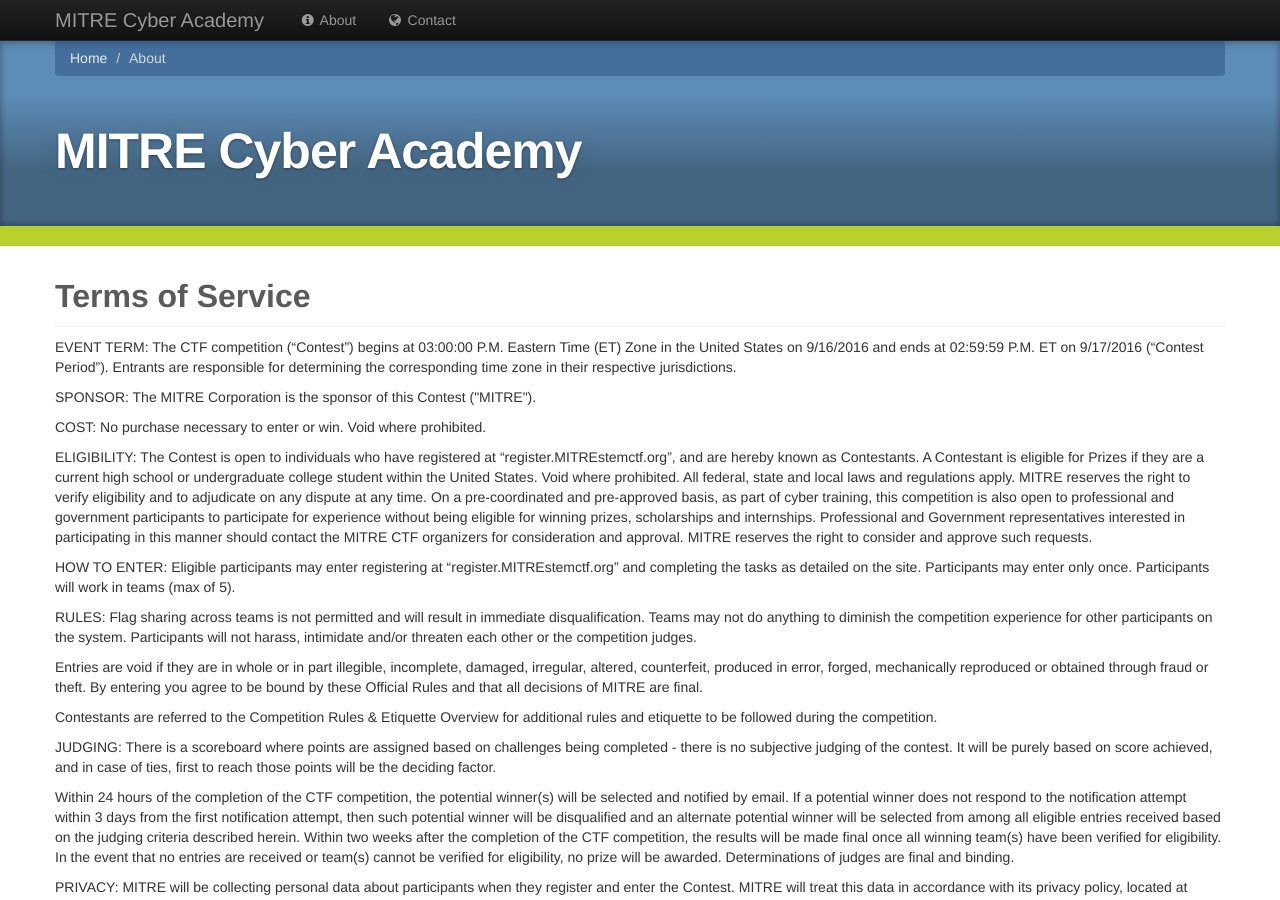
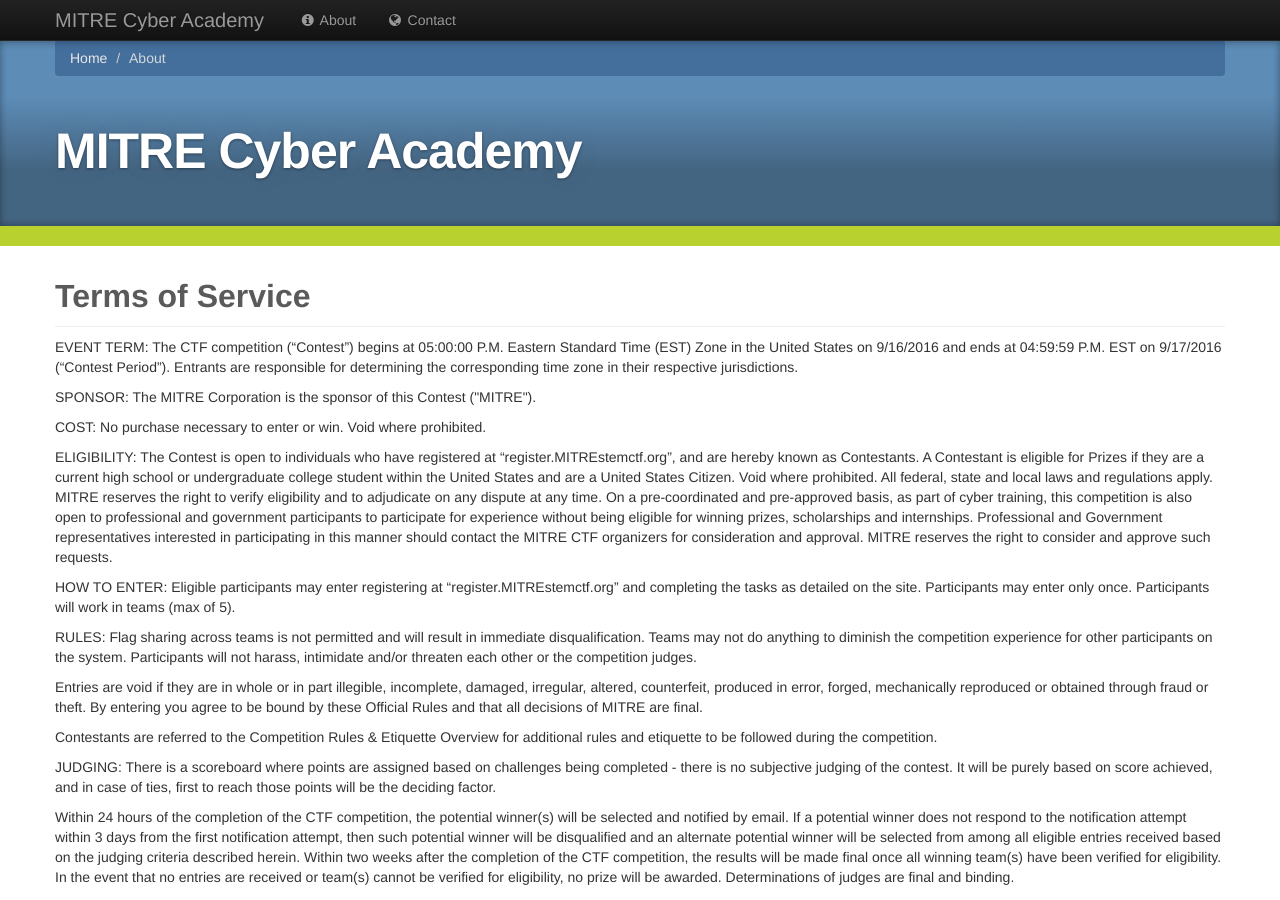
Before and after one commit to mitre-cyber-academy/mitre-cyber-academy.github.io, a Jekyll site: the page built from terms-of-service/index.html, in a window 1280 px wide and 900 px high. Built offline with Jekyll 4.4.1, drawn with Linux system fonts in a browser that asks for light colours.

Commit message:
Clarify some errors in the terms of service.

```diff
--- a/terms-of-service/index.html
+++ b/terms-of-service/index.html
@@ -19,13 +19,13 @@ title: MITRE Cyber Academy | Terms of Service
         <h1>Terms of Service</h1>
     </div>
     <div class="maincontent row-fluid">
-        <p>EVENT TERM: The CTF competition (“Contest”) begins at 03:00:00 P.M. Eastern Time (ET) Zone in the United States on 9/16/2016 and ends at 02:59:59 P.M. ET on 9/17/2016 (“Contest Period”). Entrants are responsible for determining the corresponding time zone in their respective jurisdictions.</p>
+        <p>EVENT TERM: The CTF competition (“Contest”) begins at 05:00:00 P.M. Eastern Standard Time (EST) Zone in the United States on 9/16/2016 and ends at 04:59:59 P.M. EST on 9/17/2016 (“Contest Period”). Entrants are responsible for determining the corresponding time zone in their respective jurisdictions.</p>
 
         <p>SPONSOR: The MITRE Corporation is the sponsor of this Contest ("MITRE").</p>
 
         <p>COST:  No purchase necessary to enter or win. Void where prohibited.</p>
 
-        <p>ELIGIBILITY: The Contest is open to individuals who have registered at “register.MITREstemctf.org”, and are hereby known as Contestants.  A Contestant is eligible for Prizes if they are a current high school or undergraduate college student within the United States.  Void where prohibited.  All federal, state and local laws and regulations apply. MITRE reserves the right to verify eligibility and to adjudicate on any dispute at any time.  On a pre-coordinated and pre-approved basis, as part of cyber training, this competition is also open to professional and government participants to participate for experience without being eligible for winning prizes, scholarships and internships.  Professional and Government representatives interested in participating in this manner should contact the MITRE CTF organizers for consideration and approval.  MITRE reserves the right to consider and approve such requests.</p>
+        <p>ELIGIBILITY: The Contest is open to individuals who have registered at “register.MITREstemctf.org”, and are hereby known as Contestants.  A Contestant is eligible for Prizes if they are a current high school or undergraduate college student within the United States and are a United States Citizen.  Void where prohibited.  All federal, state and local laws and regulations apply. MITRE reserves the right to verify eligibility and to adjudicate on any dispute at any time.  On a pre-coordinated and pre-approved basis, as part of cyber training, this competition is also open to professional and government participants to participate for experience without being eligible for winning prizes, scholarships and internships.  Professional and Government representatives interested in participating in this manner should contact the MITRE CTF organizers for consideration and approval.  MITRE reserves the right to consider and approve such requests.</p>
 
         <p>HOW TO ENTER: Eligible participants may enter registering at “register.MITREstemctf.org” and completing the tasks as detailed on the site. Participants may enter only once. Participants will work in teams (max of 5).</p>
 
```
